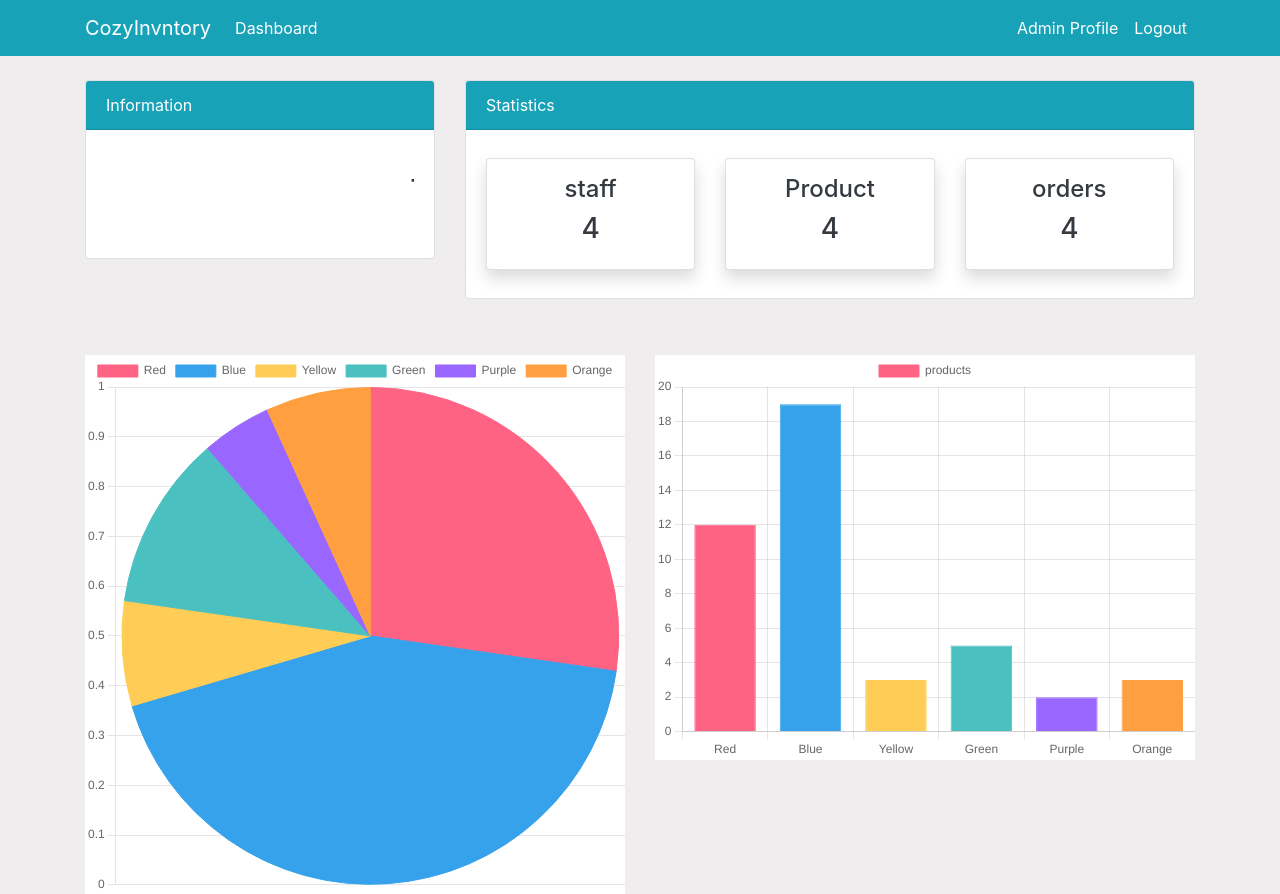
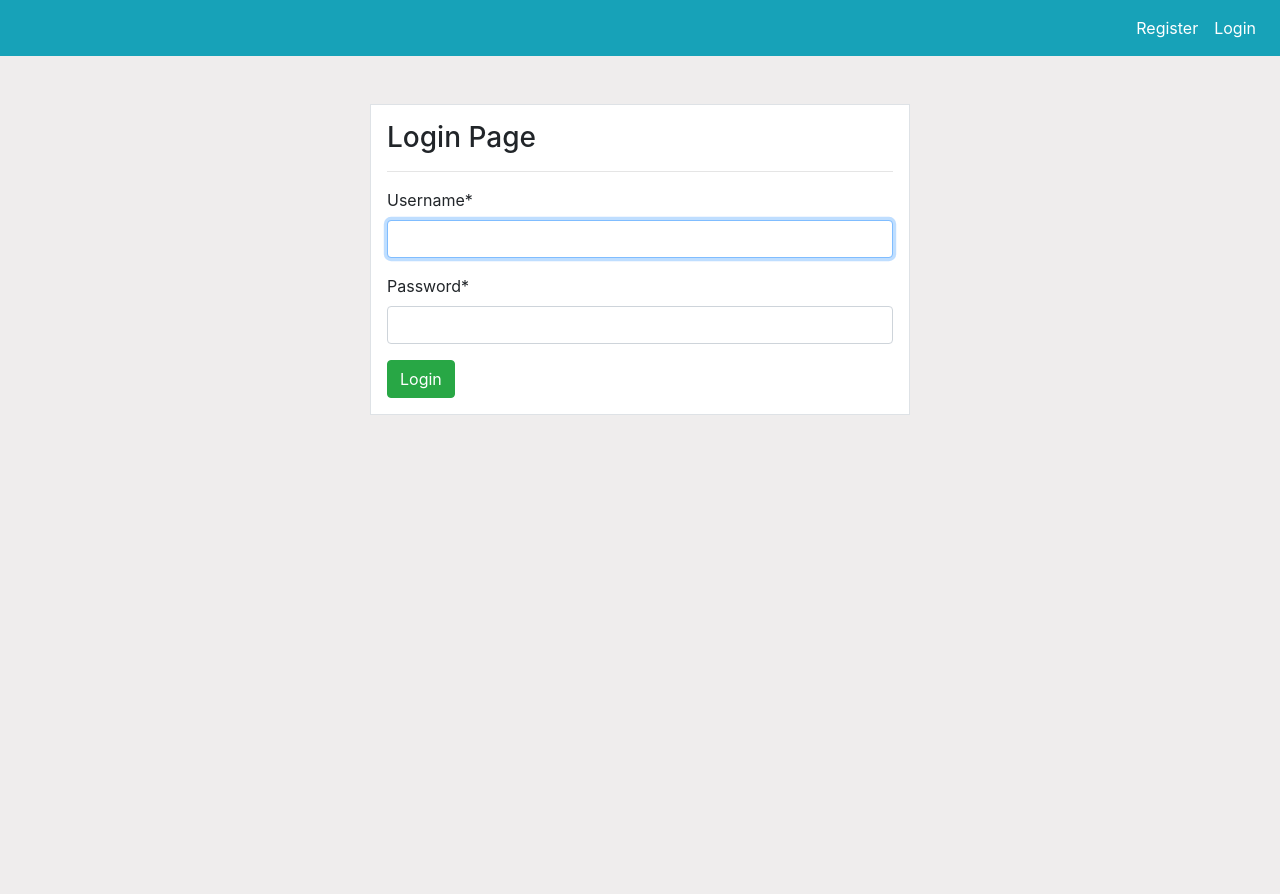
Before and after one commit to Cozy1712/Inventory_System, a Django app: page / in a window 1280 px wide. Shown: the top 894 px of the page. After the commit the page ends 415 px from the top, so only its background shows below. Run offline with Django 4.2, Linux system fonts and the light colour scheme; some libraries are stand-ins or nearby versions.

Commit message:
userlogin    userlogout    login and logout Authentication    redirection

```diff
--- a/dashboard/urls.py
+++ b/dashboard/urls.py
@@ -3,7 +3,7 @@ from . import views
 from .views import profile
 
 urlpatterns = [
-    path('', views.index, name='dashboard-index'),
+    path('dashboard/', views.index, name='dashboard-index'),
     path('staff/', views.staff, name='dashboard-staff'),
     path('product/', views.product, name='dashboard-product'),
     path('order/', views.order, name='dashboard-order'),
--- a/inventoryproject/settings.py
+++ b/inventoryproject/settings.py
@@ -136,3 +136,8 @@ STATIC_ROOT = (BASE_DIR/"asert/")
 # https://docs.djangoproject.com/en/4.2/ref/settings/#default-auto-field
 
 DEFAULT_AUTO_FIELD = 'django.db.models.BigAutoField'
+
+
+# login redirect url
+
+LOGIN_REDIRECT_URL = 'dashboard-index'
--- a/inventoryproject/urls.py
+++ b/inventoryproject/urls.py
@@ -17,10 +17,13 @@ Including another URLconf
 from django.contrib import admin
 from django.urls import path, include
 from user import views as user_view
+from django.contrib.auth import views as auth_views
 
 urlpatterns = [
     path('admin/', admin.site.urls),
     path('', include('dashboard.urls')),
     path('register/', user_view.register, name='user-register' ),
+    path('', auth_views.LoginView.as_view(template_name='user/login.html'), name='user-login'),
+    path('logout/', auth_views.LogoutView.as_view(template_name='user/logout.html'), name='user-logout')
 
 ]
--- a/templates/partials/nav.html
+++ b/templates/partials/nav.html
@@ -1,5 +1,8 @@
 <!---Navbar---->
 <nav class="navbar navbar-expand-lg navbar-info bg-info">
+    {% comment %} authenticate user if islogin to show admin and logout else registerand login {% endcomment %}
+    {% if user.is_authenticated%}
+
     <div class="container">
         <a class="navbar-brand text-white"  href="{% url 'dashboard-index' %}">CozyInvntory</a>
         <button class="navbar-toggler" type="button" data-toggle="collapse" data-target="#navbarSupportedContent" aria-controls="navbarSupportedContent" aria-expanded="false" aria-label="Toggle navigation">
@@ -17,10 +20,19 @@
                 <a class="nav-link text-white" href="{% url 'dashboard-profile' %}">Admin Profile <span class="sr-only">(current)</span></a>
                 </li>
                 <li class="nav-item">
-                <a class="nav-link text-white" href="#">Logout</a>
+                <a class="nav-link text-white" href="{% url 'user-logout' %}">Logout</a>
                 </li>
             </ul>
-
+            {% else %}
+            <ul class="navbar-nav ml-auto">
+                <li class="nav-item active">
+                <a class="nav-link text-white" href="{% url 'user-register' %}">Register<span class="sr-only">(current)</span></a>
+                </li>
+                <li class="nav-item">
+                <a class="nav-link text-white" href="{% url 'user-login' %}">Login</a>
+                </li>
+            </ul>
+            {%endif%}
         </div>
     </div>
 </nav>
--- a/templates/user/login.html
+++ b/templates/user/login.html
@@ -0,0 +1,24 @@
+{% extends 'partials/base.html' %}
+{% block title  %} Login Page {% endblock  %}
+{% load crispy_forms_tags %}
+
+
+{% block content  %}
+<div class='container'>
+    <div class="row mt-5">
+        <div class="col-md-6 offset-md-3">
+            <div class="border  p-3 bg-white">
+                <h3> Login Page</h3>
+                <hr>
+                <form method="POST">
+                    {% csrf_token %}
+                    {{ form|crispy}}
+                    <input class="btn btn-success" type="submit" value="Login">
+                </form>
+            </div>
+        </div>
+    </div>
+
+</div>
+
+{% endblock content %}
--- a/user/views.py
+++ b/user/views.py
@@ -8,7 +8,7 @@ def register(request):
         form = CreateUserForm(request.POST) #the user detail
         if form.is_valid(): #check for the form validation
             form.save()
-            return redirect('dashboard-index')
+            return redirect('user-login')
     else:
         form = CreateUserForm()
 
```
Also changed, not shown: templates/user/logout.html (+22 -0 lines), db.sqlite3.
